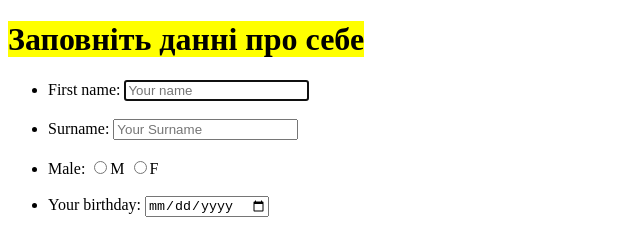
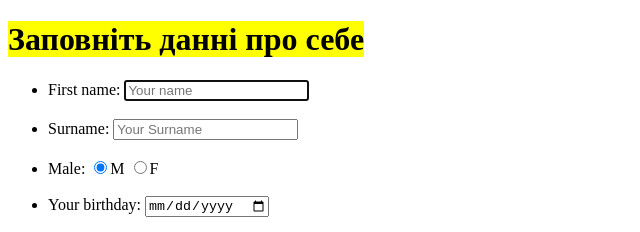
Before and after one commit to 777Senya/second_homework, a plain HTML site: page oput.html in a window 1280 px wide. Shown: the top 232 px of the page, 0-640 px from the left. Drawn offline with Linux system fonts and the light colour scheme.

Commit message:
add UL&LI

```diff
--- a/oput.html
+++ b/oput.html
@@ -24,7 +24,7 @@
             <br>
             <li>
                 <label for="male">Male:</label>
-                <input type="radio" name="male" id="male" value="man" required>M
+                <input type="radio" name="male" id="male" value="man" required checked>M
                 <input type="radio" name="male" id="male" value="female" required>F
             </li>
             <br>
```
